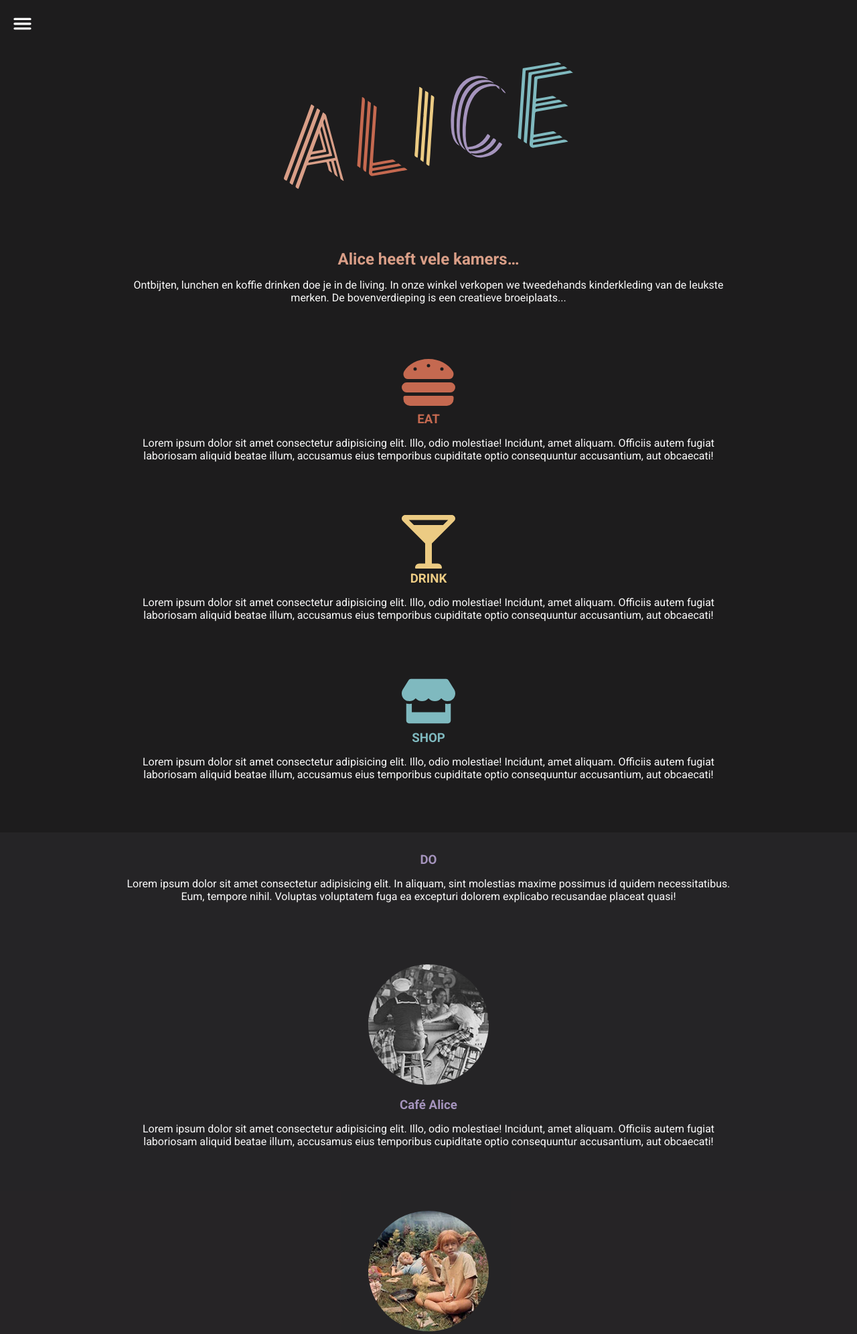
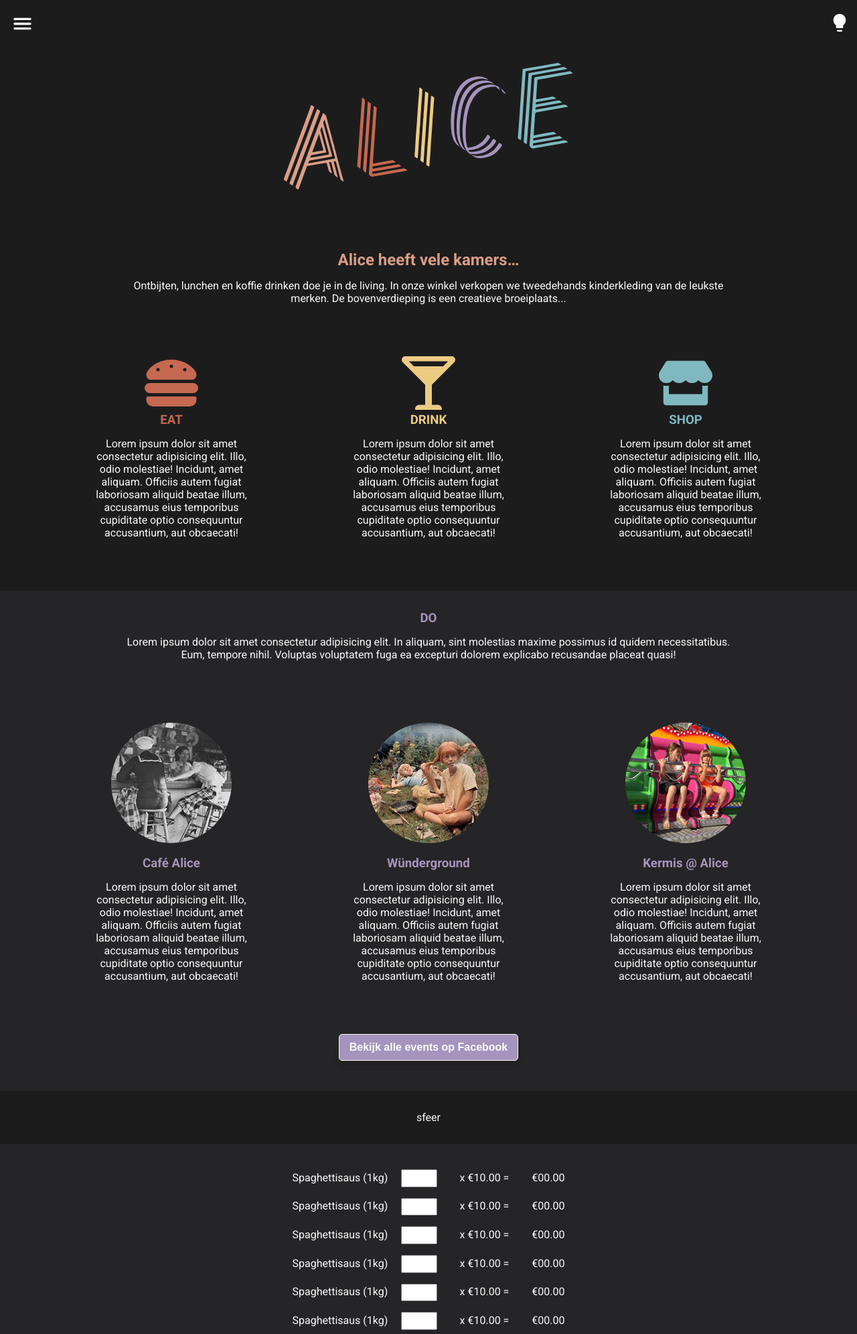
Before and after one commit to dannyvaneeckhoutte/Alice, a PHP site: page / in a window 1280 px wide. Shown: the top 1992 px of the page at 67% size. Run offline with PHP 8.4, Linux system fonts and the light colour scheme; some libraries are stand-ins or nearby versions.

Commit message:
More mobile friendlyness, added light switch icon

```diff
--- a/css/style.css
+++ b/css/style.css
@@ -141,9 +141,15 @@
 
 /* Menu */
 
+.nav-container {
+    display: flex;
+    justify-content: space-between;
+    padding: 10px 10px 10px 0;
+    margin: 0.5em 0 0 1em;
+}
+
 .hamburger-menu {
     background-color: var(--black);
-    padding: 10px 10px 10px 0;
 }
 
 .hamburger-menu a {
@@ -162,7 +168,6 @@
     cursor: pointer;
     background: url(../img/menu.svg) no-repeat left center;
     padding: 15px 0 10px 50px;
-    margin: 0.5em 0 0 1em;
 }
 
 input#menu {
@@ -190,6 +195,13 @@
 input:checked~.menu-content {
     max-height: 100%;
     position: fixed;
+}
+
+
+/* Light-mode switch */
+
+.light-switch img {
+    height: 2em;
 }
 
 
@@ -321,9 +333,20 @@
 
 /* Media queries */
 
-@media screen and (min-size: 768px) {
-    .home-detail {
+@media screen and (min-width: 768px) {
+    .home-detail,
+    .do-detail {
         display: flex;
-        background-color: red;
+        align-content: space-between;
+    }
+    .info {
+        display: flex;
+        justify-content: space-between;
+    }
+    .info .adres {
+        text-align: left;
+    }
+    .info .openingsuren {
+        text-align: right;
     }
 }
--- a/index.html
+++ b/index.html
@@ -16,7 +16,7 @@
 <body>
 
     <div class="container">
-        <!-- <div class="light-switch">Let there be light!</div>  / Ga hem ergens anders plaatsen...-->
+        <div class="nav-container">
             <nav class="hamburger-menu">
                 <!-- Hidden checkbox to toggle between states -->
                 <input type="checkbox" id="menu">
@@ -39,9 +39,12 @@
                 <a href="https://www.instagram.com/"><i class="fab fa-instagram-square fa-2x"></i></a>
             </div> -->
             </nav>
+            <div class="light-switch">
+                <a href="#"><img src="./img/lightbulb.svg" alt="Light-mode switch"></a>
+            </div>
+        </div>
         <header>
             <div class="logo-main"><img src="img/logo.svg" alt="Alice logo"></div>
-
         </header>
 
         <div class="section-wrapper">
@@ -165,12 +168,16 @@
             </div>
 
             <div class="info">
+                <div class="adres">
                     <p>
                         <strong>De Wereld van Alice</strong>
-                    <br>Kerstraat 1, 1785 Merchtem
+                        <br>Kerstraat 1
+                        <br>1785 Merchtem
                         <br><a href="mailto:info@dewereldvanalice.be">info@dewereldvanalice.be</a> 0478 55 48 04
                     </p>
+                </div>
                 <br>
+                <div class="openingsuren">
                     <p>
                         <strong>Openingsuren</strong>
                         <br>maandag & dinsdag: gesloten
@@ -178,6 +185,7 @@
                         <br>donderdag: van 17 tot 23u
                         <br>zondag: van 14 tot 17u
                     </p>
+                </div>
             </div>
 
         </footer>
```
Also changed, not shown: img/lightbulb.svg (added). Lines whose indentation alone changed are shown as unchanged.
